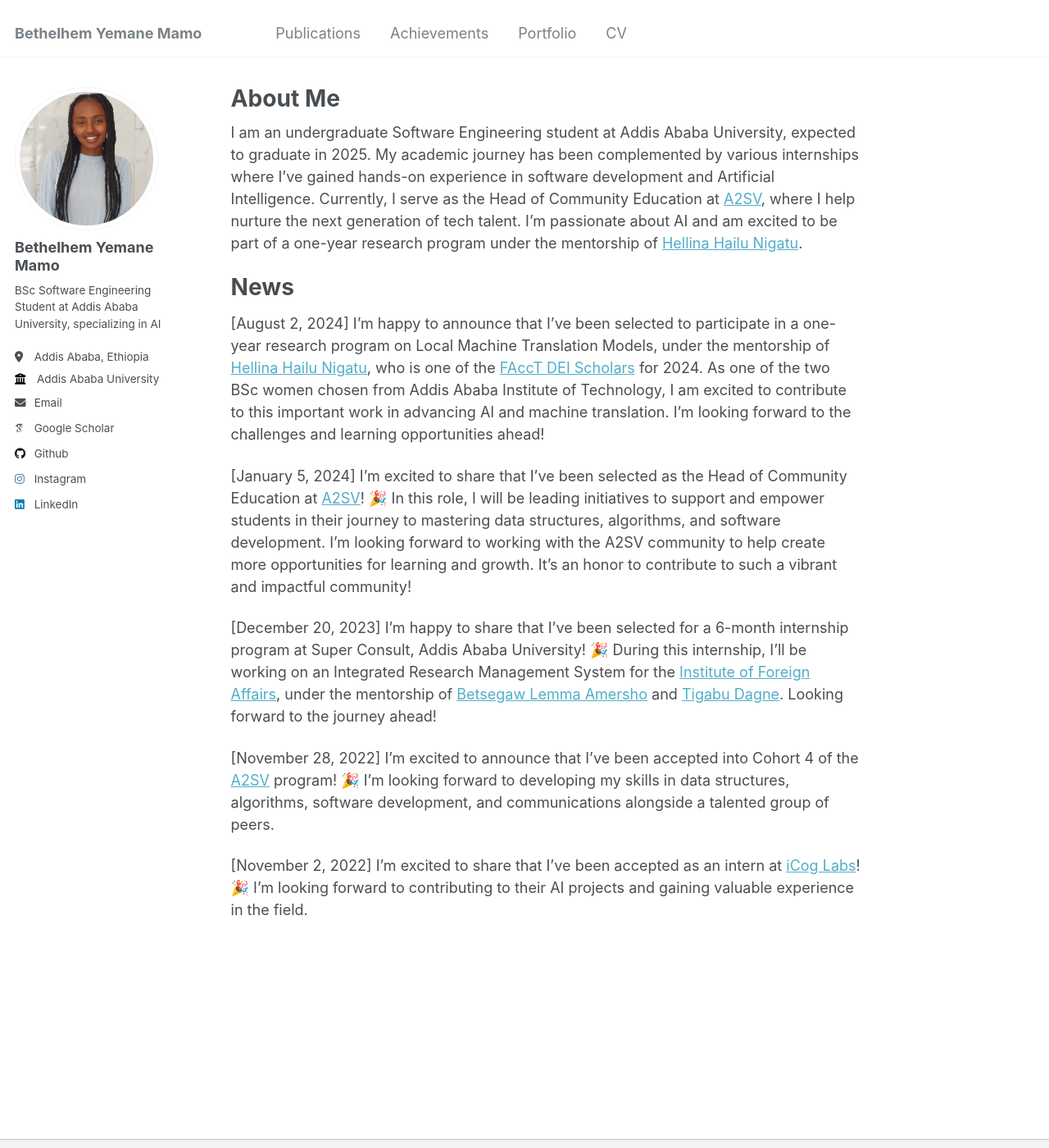
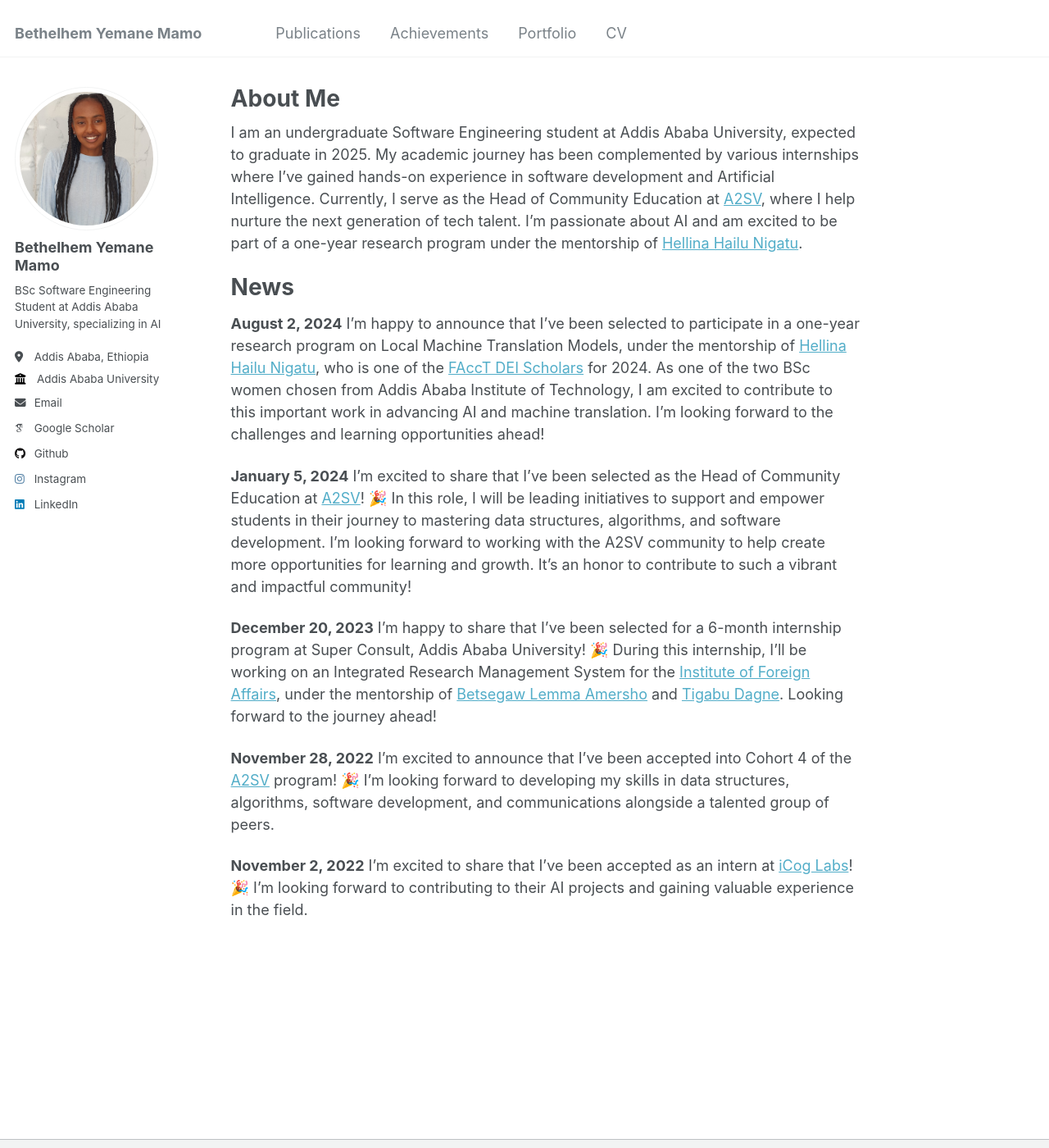
Before and after one commit to Betabravah/betabravah.github.io, a Jekyll site: the page built from _pages/about.md, in a window 1280 px wide and 1400 px high. Shown: the whole window at 82% size. Built offline with Jekyll 4.4.1, drawn with Linux system fonts in a browser that asks for light colours; some web fonts are replaced.

```diff
--- a/_pages/about.md
+++ b/_pages/about.md
@@ -11,17 +11,17 @@ I am an undergraduate Software Engineering student at Addis Ababa University, ex
 
 News
 ======
-[August 2, 2024]
+**August 2, 2024**
 I’m happy to announce that I’ve been selected to participate in a one-year research program on Local Machine Translation Models, under the mentorship of [Hellina Hailu Nigatu](https://hhnigatu.github.io/), who is one of the [FAccT DEI Scholars](https://facctconference.org/2024/deischolars) for 2024. As one of the two BSc women chosen from Addis Ababa Institute of Technology, I am excited to contribute to this important work in advancing AI and machine translation. I’m looking forward to the challenges and learning opportunities ahead!
 
-[January 5, 2024]
+**January 5, 2024**
 I’m excited to share that I’ve been selected as the Head of Community Education at [A2SV](https://a2sv.org/)! 🎉 In this role, I will be leading initiatives to support and empower students in their journey to mastering data structures, algorithms, and software development. I’m looking forward to working with the A2SV community to help create more opportunities for learning and growth. It’s an honor to contribute to such a vibrant and impactful community!
 
-[December 20, 2023]
+**December 20, 2023**
 I’m happy to share that I’ve been selected for a 6-month internship program at Super Consult, Addis Ababa University! 🎉 During this internship, I’ll be working on an Integrated Research Management System for the [Institute of Foreign Affairs](https://www.ifa.gov.et/), under the mentorship of [Betsegaw Lemma Amersho](https://www.linkedin.com/in/betsegaw-lemma-amersho/) and [Tigabu Dagne](https://www.linkedin.com/in/tigabudagne/). Looking forward to the journey ahead!
 
-[November 28, 2022]
+**November 28, 2022**
 I’m excited to announce that I’ve been accepted into Cohort 4 of the [A2SV](https://a2sv.org/) program! 🎉 I’m looking forward to developing my skills in data structures, algorithms, software development, and communications alongside a talented group of peers.
 
-[November 2, 2022]
+**November 2, 2022**
 I’m excited to share that I’ve been accepted as an intern at [iCog Labs](https://icog-labs.com/)! 🎉 I’m looking forward to contributing to their AI projects and gaining valuable experience in the field.
```
Also changed, not shown: _achievements/organizer-africas-largest-hackathon.md (added, +13 -0 lines).
